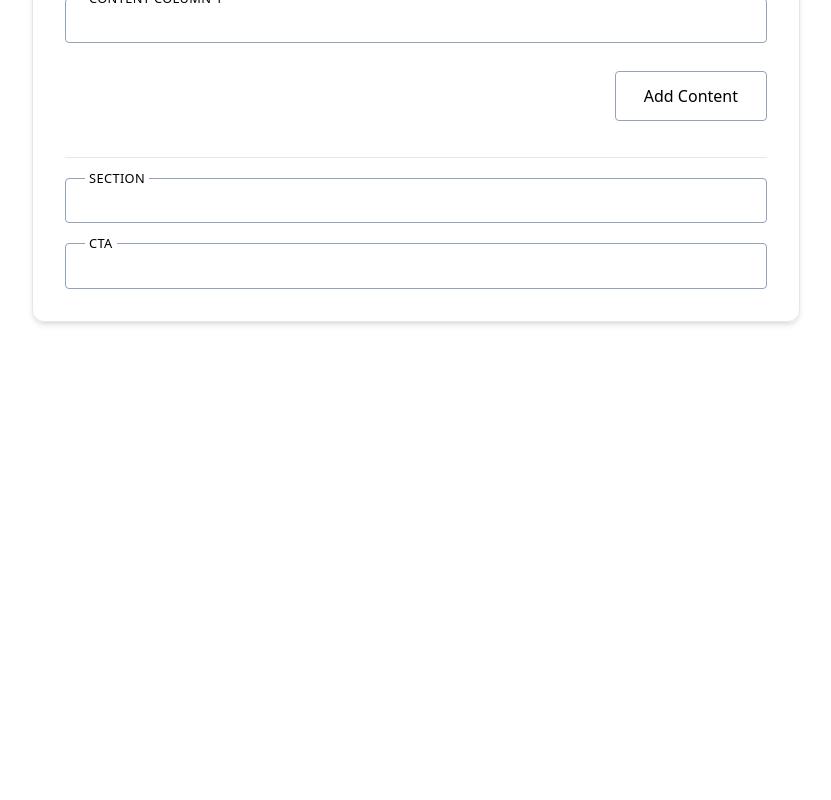
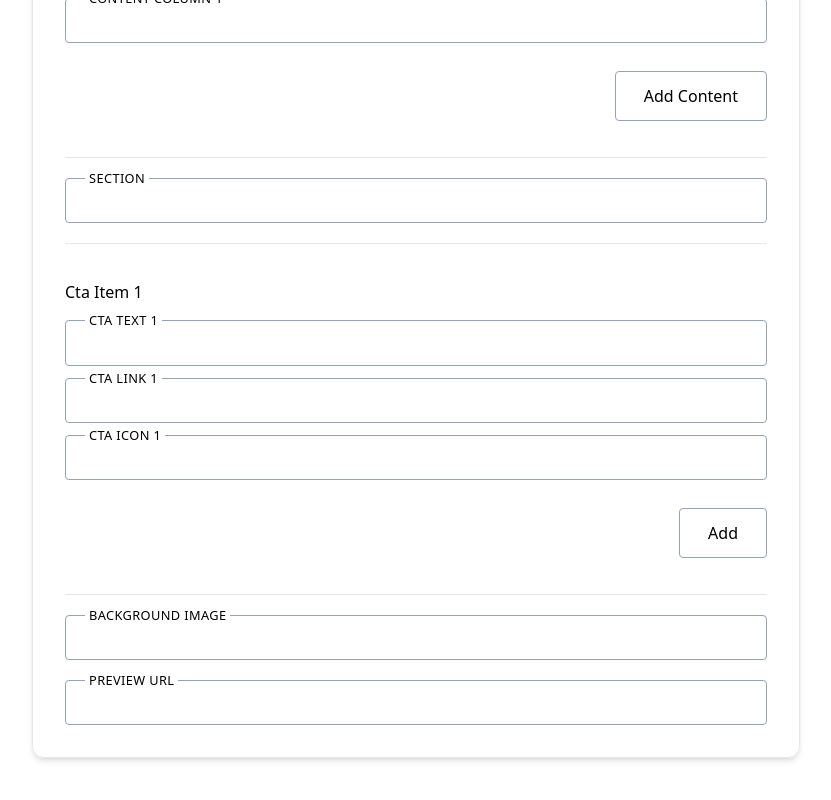
Before and after one commit to McLnp/components-list, a React (Vite) app: page / in a window 1280 px wide. Shown: the part 813-1613 px from the top of the page, without its empty margins (224-1055 px from the left). Before the commit the page ends 1231 px from the top, so only its background shows below. Built offline with nearby package versions, Linux system fonts and the light colour scheme.

Commit message:
add form field
added field (cta, preview,background)

```diff
--- a/src/components/Button.jsx
+++ b/src/components/Button.jsx
@@ -1,13 +1,13 @@
 import React from "react";
 
-function Button({ onClick }) {
+function Button({ btnText,onClick }) {
   return (
     <button
       type="button"
       className="add-content px-7 py-3 border rounded border-slate-400 self-end hover:bg-slate-900 hover:text-white hover:border-slate-900 transition"
       onClick={onClick}
     >
-      Add Content
+      {btnText}
     </button>
   );
 }
--- a/src/components/ContentField.jsx
+++ b/src/components/ContentField.jsx
@@ -68,7 +68,7 @@ function ContentField({ initialValue = { contentItems: [] }, changeCallback }) {
         </fieldset>
       ))}
 
-      <Button onClick={addContentField} />
+      <Button btnText={"Add Content"} onClick={addContentField} />
     </div>
   );
 }
--- /dev/null
+++ b/src/components/Cta.jsx
@@ -0,0 +1,69 @@
+import React, { useState } from "react";
+import TextField from "./TextField";
+import Button from "./Button";
+
+function CtaField({ initialValue = { ctaItems: [] }, changeCallback }) {
+  const [ctas, setCtas] = useState(initialValue.ctaItems);
+
+  const addCtaField = () => {
+    setCtas([...ctas, { text: "", link: "", icon: "" }]);
+  };
+
+  const handleCtaChange = (field, index, value) => {
+    const updatedCtas = ctas.map((cta, ctaIndex) => {
+      if (index === ctaIndex) {
+        return { ...cta, [field]: value };
+      }
+      return cta;
+    });
+    setCtas(updatedCtas);
+    changeCallback({ ...initialValue, ctaItems: updatedCtas });
+  };
+
+  return (
+    <div className="cta-array-wrapper flex flex-col gap-3 py-4">
+
+      {ctas.map((cta, ctaIndex) => (
+        <fieldset
+          key={`fieldset-${ctaIndex + 1}`}
+          className="flex flex-col gap-3 py-4"
+          id={`fieldset-${ctaIndex + 1}`}
+        >
+          <legend>Cta Item {ctaIndex + 1}</legend>
+          <TextField
+            label={`Cta Text ${ctaIndex + 1}`}
+            name={`cta-text-${ctaIndex + 1}`}
+            id={`cta-text-${ctaIndex + 1}`}
+            value={cta.text}
+            onChange={(e) =>
+              handleCtaChange("text", ctaIndex, e.target.value)
+            }
+          />
+          <TextField
+            label={`Cta Link ${ctaIndex + 1}`}
+            name={`cta-link-${ctaIndex + 1}`}
+            id={`cta-link-${ctaIndex + 1}`}
+            value={cta.link}
+            onChange={(e) =>
+              handleCtaChange("link", ctaIndex, e.target.value)
+            }
+          />
+          <TextField
+            label={`Cta Icon ${ctaIndex + 1}`}
+            name={`cta-icon-${ctaIndex + 1}`}
+            id={`cta-icon-${ctaIndex + 1}`}
+            value={cta.icon}
+            onChange={(e) =>
+              handleCtaChange("icon", ctaIndex, e.target.value)
+            }
+          />
+
+        </fieldset>
+      ))}
+
+      <Button btnText={'Add'} onClick={addCtaField} />
+    </div>
+  );
+}
+
+export default CtaField;
--- a/src/components/Form.jsx
+++ b/src/components/Form.jsx
@@ -2,6 +2,7 @@ import React, { useEffect, useState } from "react";
 import ContentField from "./ContentField";
 import TextField from "./TextField";
 import TextareaField from "./TextareaField";
+import CtaField from "./Cta";
 
 export const Form = () => {
   const [value, setValue] = useState({
@@ -11,7 +12,11 @@ export const Form = () => {
     heading: "",
     contentItems: [{ heading: "", text: "", icon: "", column: "" }],
     section: "",
-    cta: "",
+    ctaItems: [{text: "", link: "", icon: "" }],
+    previewUrl:"",
+    backgroundImg:"",
+
+
   });
 
   const handleTitleChange =
@@ -68,13 +73,26 @@ export const Form = () => {
           value={value.section}
           onChange={handleTitleChange("section")}
         />
+        <hr />
+        <CtaField initialValue={value} changeCallback={setValue} />
+        <hr />
         <TextField
-          label="Cta"
-          name="cta"
-          id="cta"
-          value={value.cta}
-          onChange={handleTitleChange("cta")}
+          label="Background Image"
+          name="background-img"
+          id="background-img"
+          value={value.backgroundImg}
+          onChange={handleTitleChange("backgroundImg")}
         />
+        <TextField
+          label="Preview Url"
+          name="preview-url"
+          id="preview-url"
+          value={value.previewUrl}
+          onChange={handleTitleChange("previewUrl")}
+        />
+
+
+
       </form>
     </div>
   );
```
Also changed, not shown: src/components/Tags.jsx (added).
